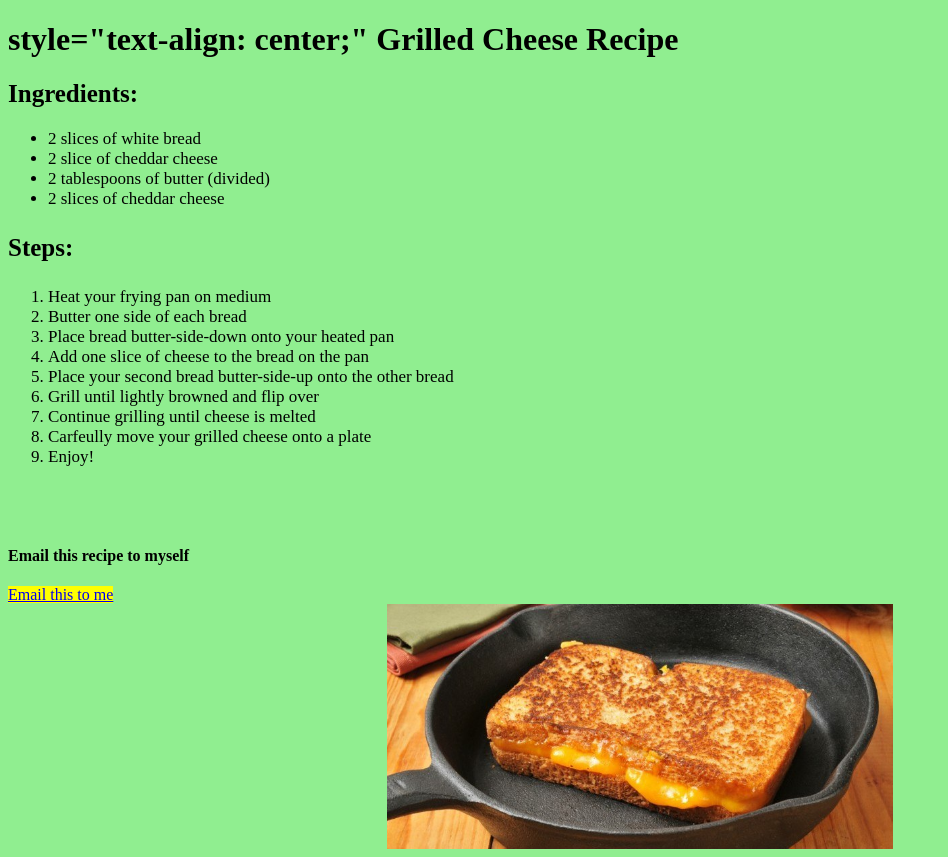
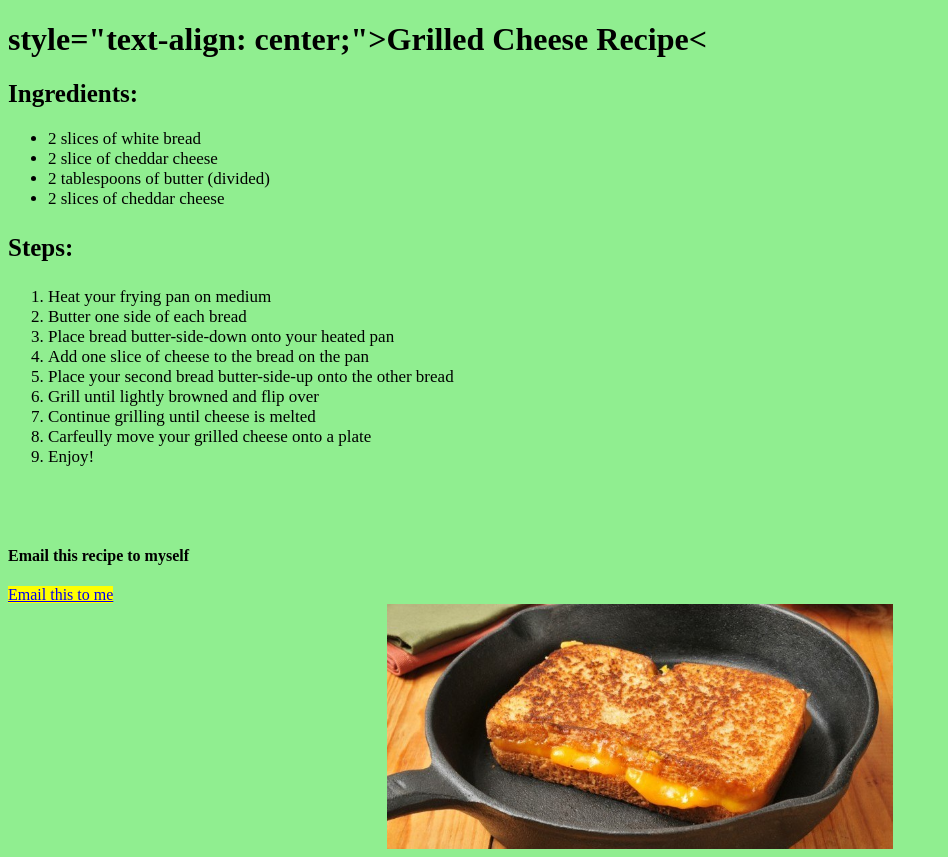
Before and after one commit to 420n13la/my-recipe-MichaelChow1, a plain HTML site: page index.html in a window 1280 px wide. Shown: the whole page, without its empty margins (0-948 px from the left). Drawn offline with Linux system fonts and the light colour scheme.

Commit message:
Update index.html

```diff
--- a/index.html
+++ b/index.html
@@ -5,7 +5,7 @@
     <title>My Recipe</title>
       </head>
      <body bgcolor=lightgreen>
-       <h1> style="text-align: center;" Grilled Cheese Recipe </h1>
+       <h1> style="text-align: center;">Grilled Cheese Recipe<</h1>
        <h2> Ingredients: </h2>
 <ul>
 <li> 2 slices of white bread </li>
```
